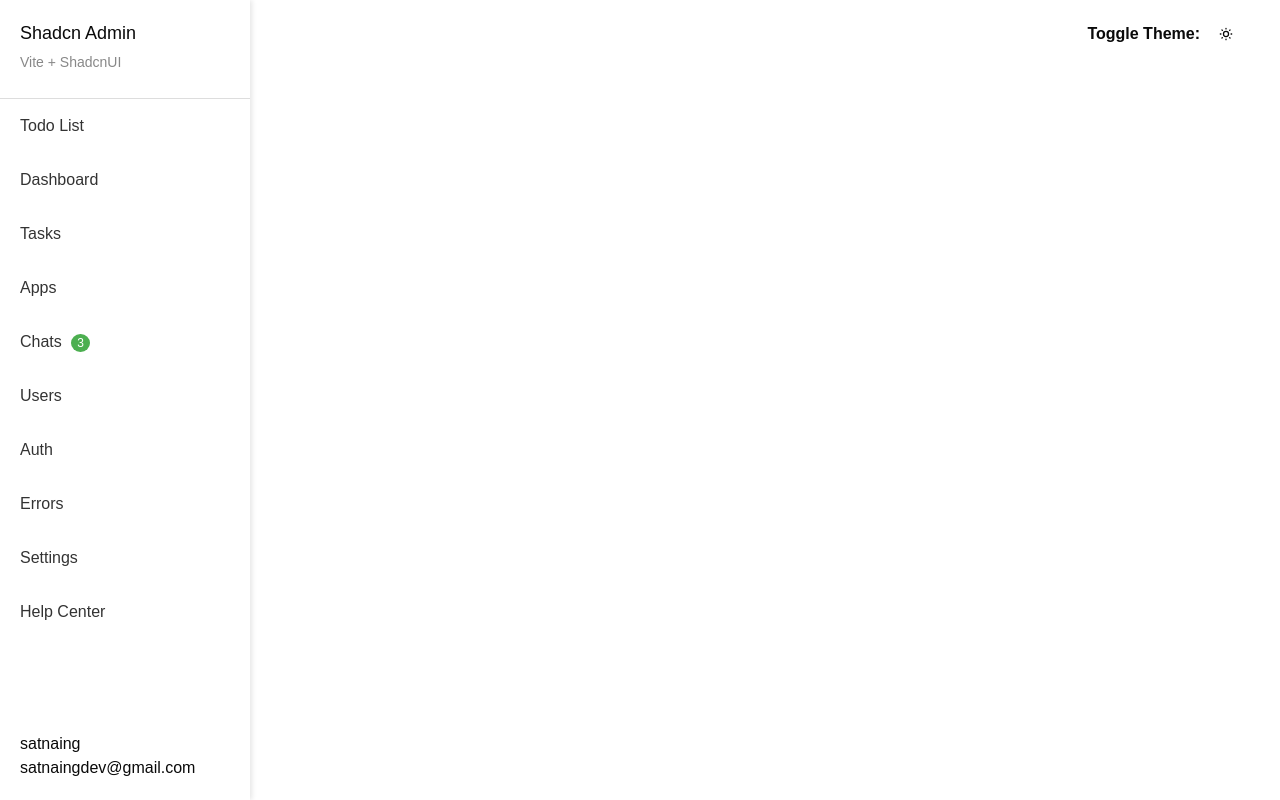
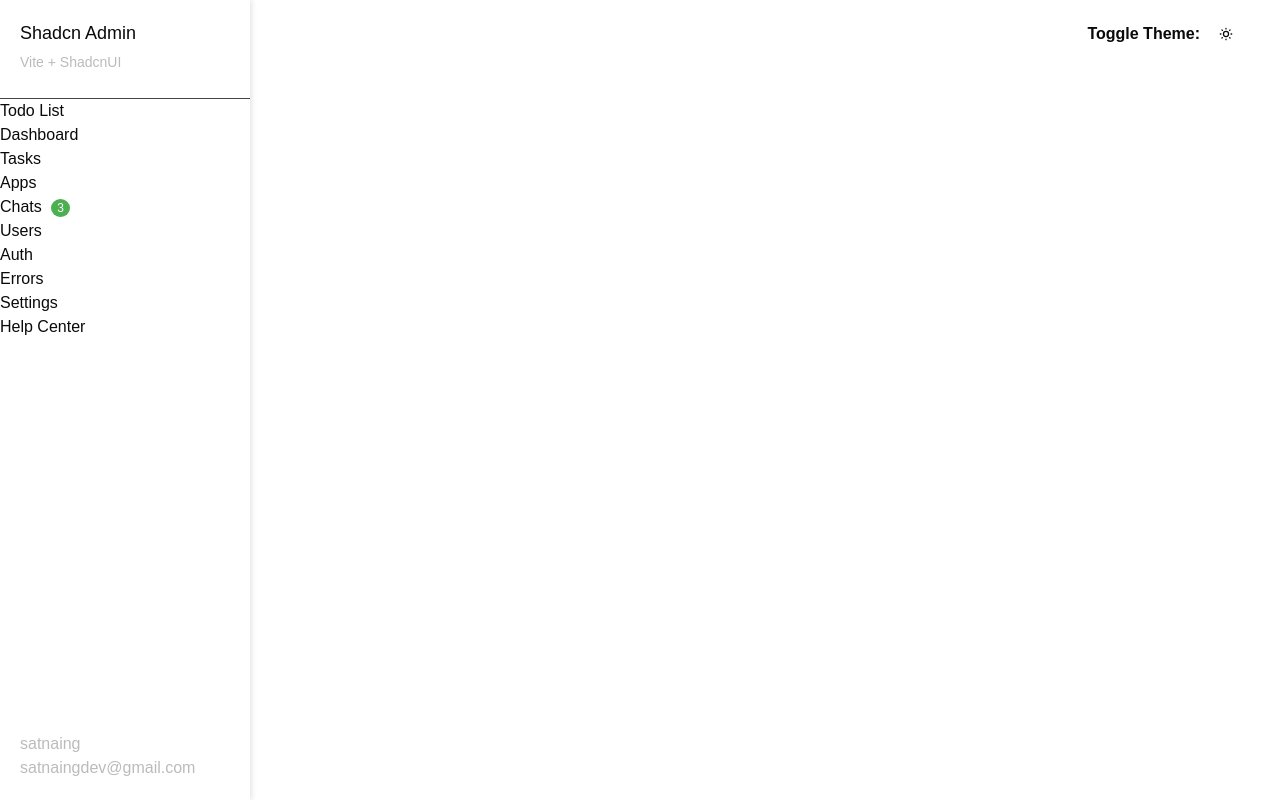
Before and after one commit to Luna-Nhi/remod-418-build-a-simple-to-do-list-app, a Next.js app: page / in a window 1280 px wide. Built offline with nearby package versions, Linux system fonts and the light colour scheme.

Commit message:
update Sidebar

```diff
--- a/app/components/Sidebar.css
+++ b/app/components/Sidebar.css
@@ -1,15 +1,62 @@
 /* app/components/Sidebar.css */
+
+/* Base styles */
 .sidebar {
     width: 250px;
     height: 100vh;
-    background-color: #fff;
     box-shadow: 2px 0 5px rgba(0, 0, 0, 0.1);
     position: fixed;
+    transition: background-color 0.3s, color 0.3s; /* Smooth transition for background and color */
 }
 
+/* Light theme styles */
+.sidebar.light {
+    background-color: #ffffff; /* Light background */
+    color: #333; /* Light text color */
+}
+
+.sidebar.light .sidebar-menu li {
+    transition: background-color 0.3s, color 0.3s; /* Transition for hover effects */
+}
+
+.sidebar.light .sidebar-menu li:hover {
+    background-color: #f0f0f0; /* Light hover effect */
+    color: #007BFF; /* Change text color on hover */
+}
+
+.sidebar.light .sidebar-menu li a {
+    color: inherit; /* Inherit color from parent li */
+    text-decoration: none; /* Remove underline */
+    display: block; /* Make the anchor fill the list item */
+    padding: 15px 20px; /* Padding inside the list item */
+}
+
+/* Dark theme styles */
+.sidebar.dark {
+    background-color: #1c1c1c; /* Dark background */
+    color: #ffffff; /* Dark text color */
+}
+
+.sidebar.dark .sidebar-menu li {
+    transition: background-color 0.3s, color 0.3s; /* Transition for hover effects */
+}
+
+.sidebar.dark .sidebar-menu li:hover {
+    background-color: #444; /* Darker hover effect */
+    color: #4CAF50; /* Change text color on hover */
+}
+
+.sidebar.dark .sidebar-menu li a {
+    color: inherit; /* Inherit color from parent li */
+    text-decoration: none; /* Remove underline */
+    display: block; /* Make the anchor fill the list item */
+    padding: 15px 20px; /* Padding inside the list item */
+}
+
+/* Other styles remain unchanged */
 .sidebar-header {
     padding: 20px;
-    border-bottom: 1px solid #ddd;
+    border-bottom: 1px solid #444; /* Adjust border for better visibility in dark mode */
 }
 
 .sidebar-header h2 {
@@ -20,27 +67,13 @@
 .sidebar-header p {
     margin: 5px 0;
     font-size: 14px;
-    color: #888;
+    color: #bbb; /* Adjust header text color for better visibility in dark mode */
 }
 
 .sidebar-menu {
     list-style: none;
     padding: 0;
     margin: 0;
-}
-
-.sidebar-menu li {
-    padding: 15px 20px;
-}
-
-.sidebar-menu li a {
-    text-decoration: none;
-    color: #333;
-    display: block;
-}
-
-.sidebar-menu li a:hover {
-    background-color: #f0f0f0;
 }
 
 .badge {
@@ -56,4 +89,5 @@
     position: absolute;
     bottom: 20px;
     left: 20px;
+    color: #bbb; /* Adjust footer text color for better visibility in dark mode */
 }
--- a/app/components/Sidebar.tsx
+++ b/app/components/Sidebar.tsx
@@ -1,10 +1,13 @@
-// app/components/Sidebar.tsx
+"use client"
 import React from 'react';
+import { useTheme } from '../context/theme-context'; // Adjust import based on your structure
 import './Sidebar.css';
 
 const Sidebar: React.FC = () => {
+  const { theme } = useTheme(); // Get the current theme
+
   return (
-    <div className="sidebar">
+    <div className={`sidebar ${theme}`}> {/* Apply theme class */}
       <div className="sidebar-header">
         <h2>Shadcn Admin</h2>
         <p>Vite + ShadcnUI</p>
```
